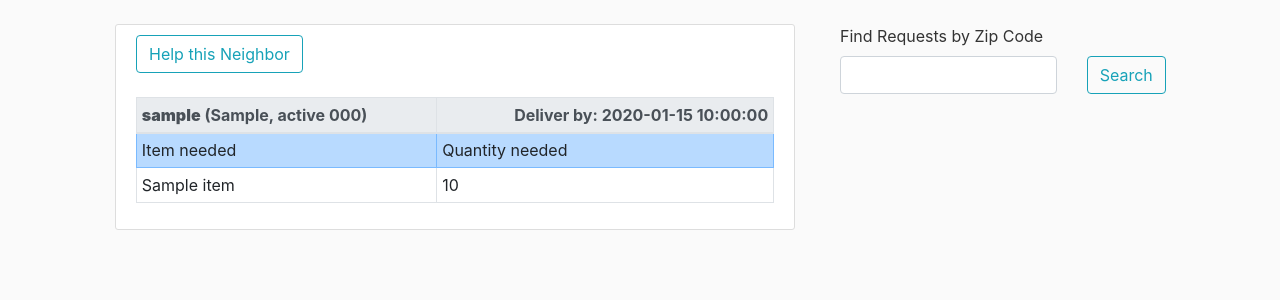
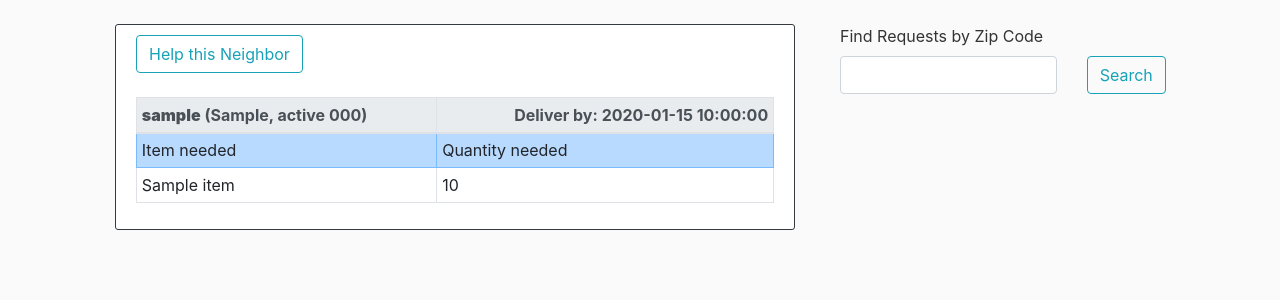
Before and after one commit to stackdragon/Help-Your-Neighbor, a Flask app: template project/templates/home.html in a window 1280 px wide. Shown: the part 56-356 px from the top of the page. Run offline with Flask 2, Linux system fonts and the light colour scheme; tables that the repository leaves empty or names only in its code hold one stand-in row (values such as "Sample post"); the template is opened without the code that fills it: values that come from a table or form of the project are taken from there, most other values are stand-ins (such as "Sample title", 1, 10 or a date in 2020); some libraries are stand-ins or nearby versions.

Commit message:
changed border color for home.html content sections

```diff
--- a/project/templates/home.html
+++ b/project/templates/home.html
@@ -13,7 +13,7 @@
 			</script>
 			<div class="col-md-12">
 
-				<div class="content-section">
+				<div class="content-section border-dark">
 
 					<button type="button" id="{{ row }}" class="btn btn-outline-info">Help this Neighbor</button>
 
```
